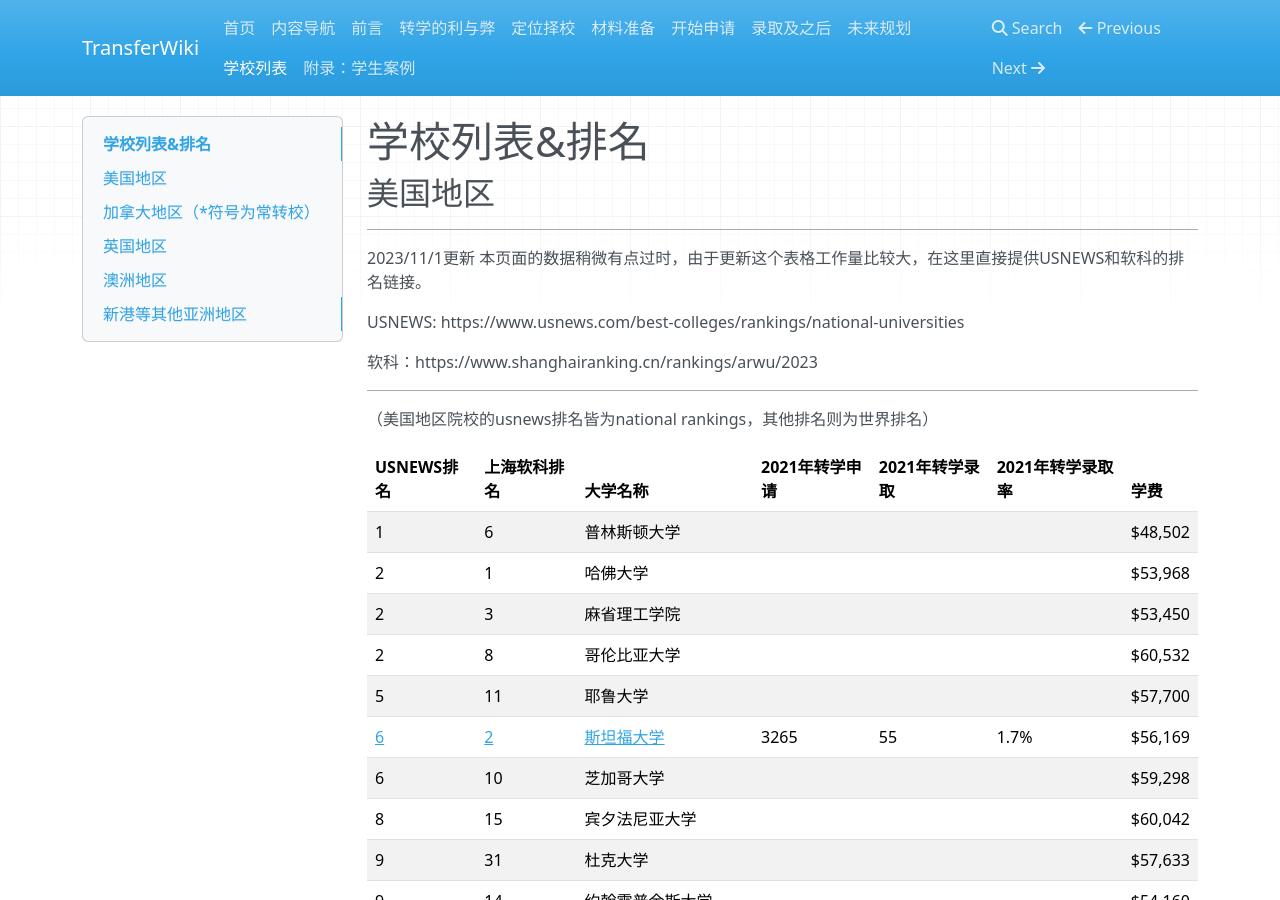
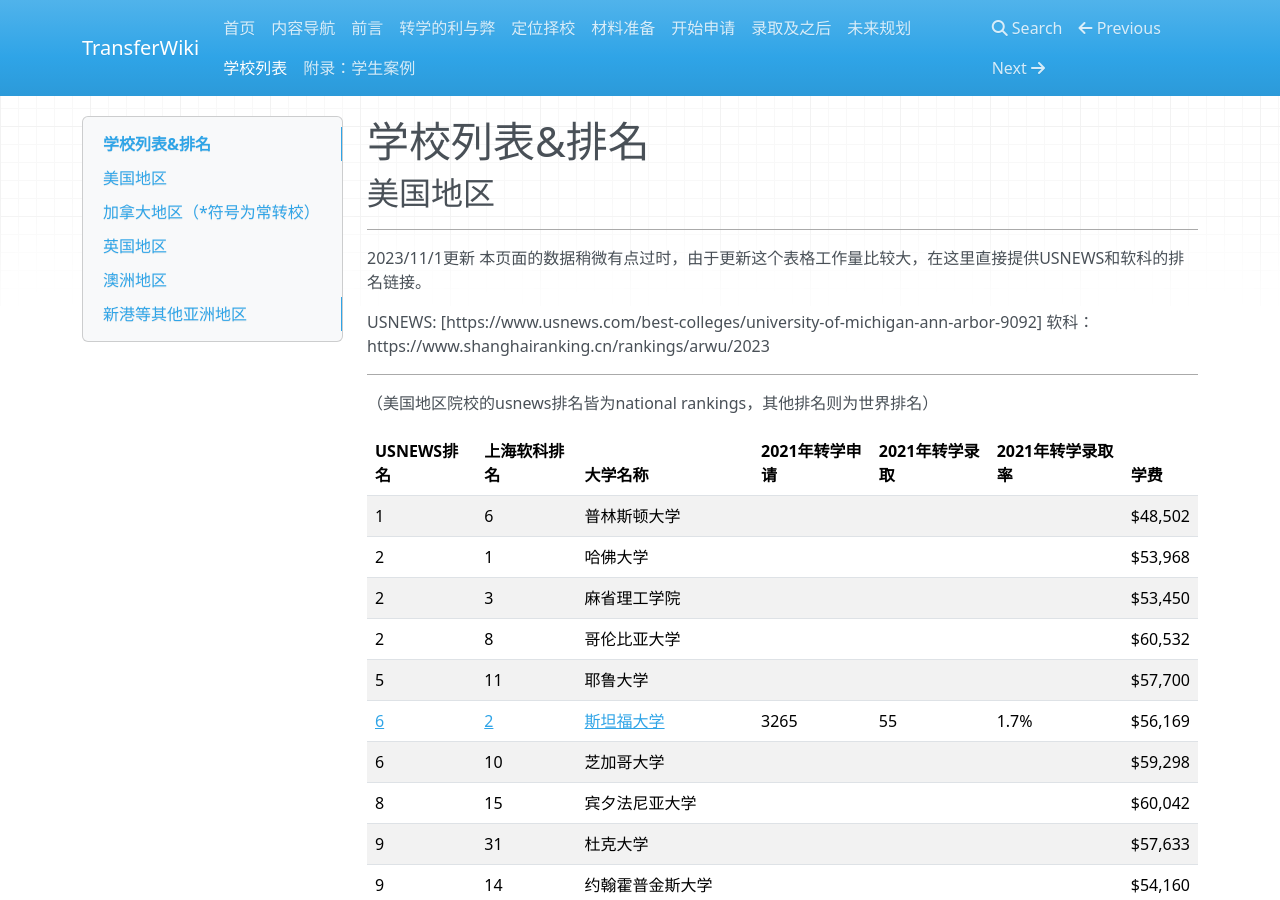
Before and after one commit to SihanXU/TransferWiki, an MkDocs documentation site: the page built from docs/school_list.md, in a window 1280 px wide and 900 px high. Built offline with MkDocs 1.6.1, drawn with Linux system fonts in a browser that asks for light colours; nearby versions of some CDN libraries; part of the change alters nothing that is shown.

Commit message:
Update school_list.md

```diff
--- a/docs/school_list.md
+++ b/docs/school_list.md
@@ -5,8 +5,7 @@
 ---
 2023/11/1更新 本页面的数据稍微有点过时，由于更新这个表格工作量比较大，在这里直接提供USNEWS和软科的排名链接。
 
-USNEWS: https://www.usnews.com/best-colleges/rankings/national-universities
-
+USNEWS: [https://www.usnews.com/best-colleges/university-of-michigan-ann-arbor-9092]
 软科：https://www.shanghairanking.cn/rankings/arwu/2023
 
 ---
```
